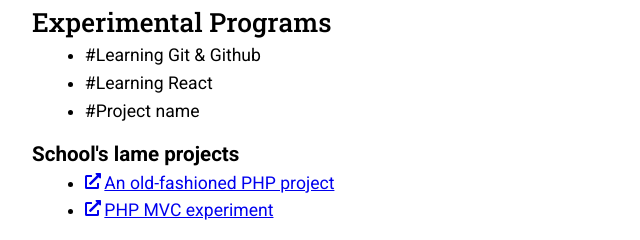
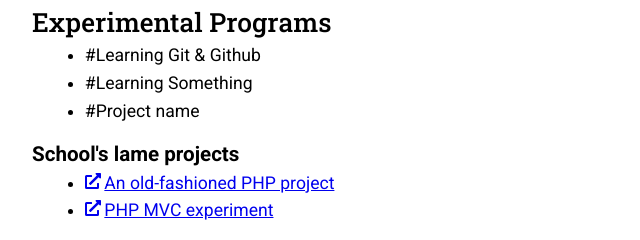
Before and after one commit to haond10adp/portfolio, a plain HTML site: page index.html in a window 1280 px wide. Shown: the part 261-501 px from the top of the page, 135-775 px from the left. Drawn offline with Linux system fonts and the light colour scheme.

Commit message:
update index.html

```diff
--- a/index.html
+++ b/index.html
@@ -44,7 +44,7 @@
             <h2>Experimental Programs</h2>
             <ul>
                 <li>#Learning Git & Github</li>
-                <li>#Learning React</li>
+                <li>#Learning Something</li>
                 <li>#Project name</li>
             </ul>
             <h3>School's lame projects</h3>
```
